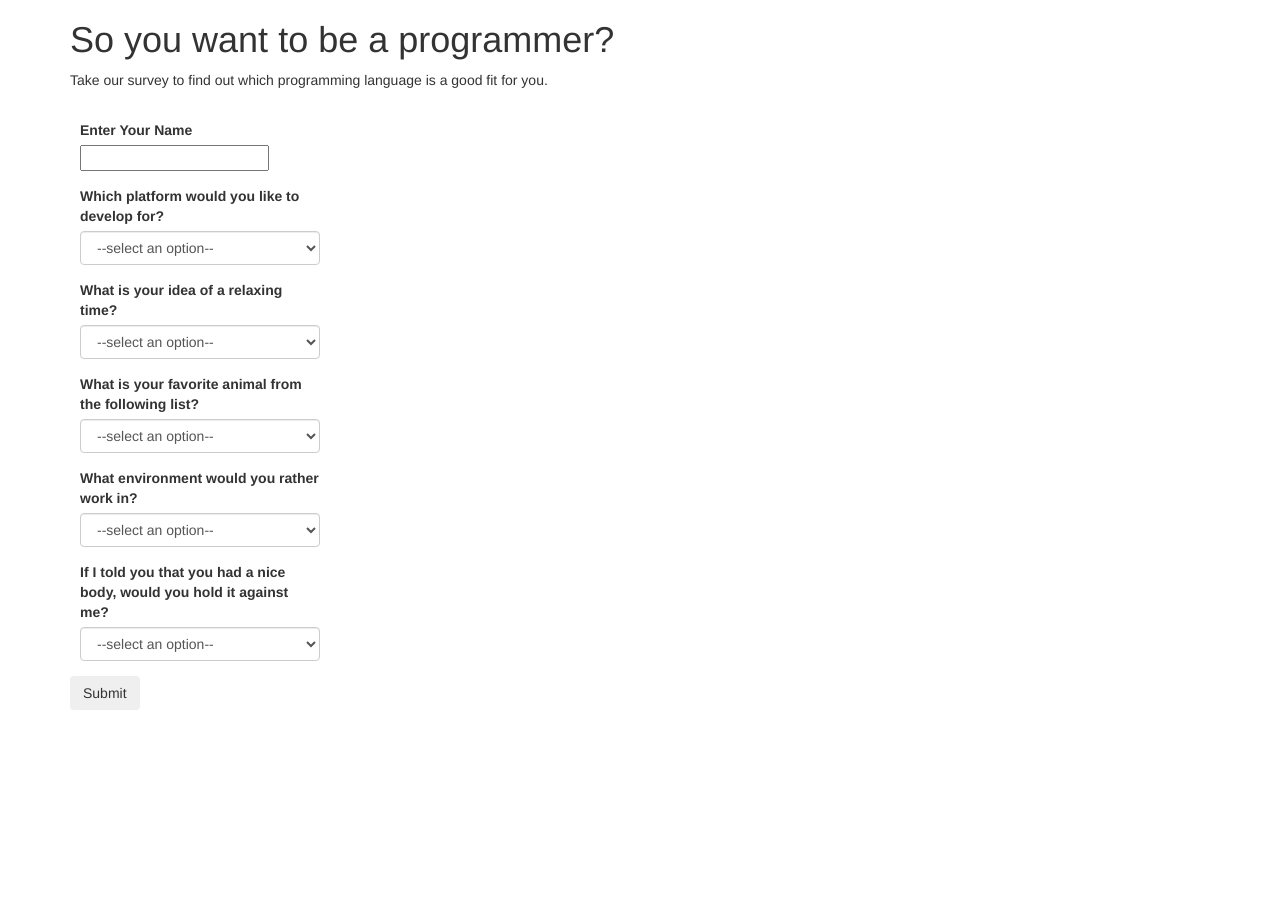
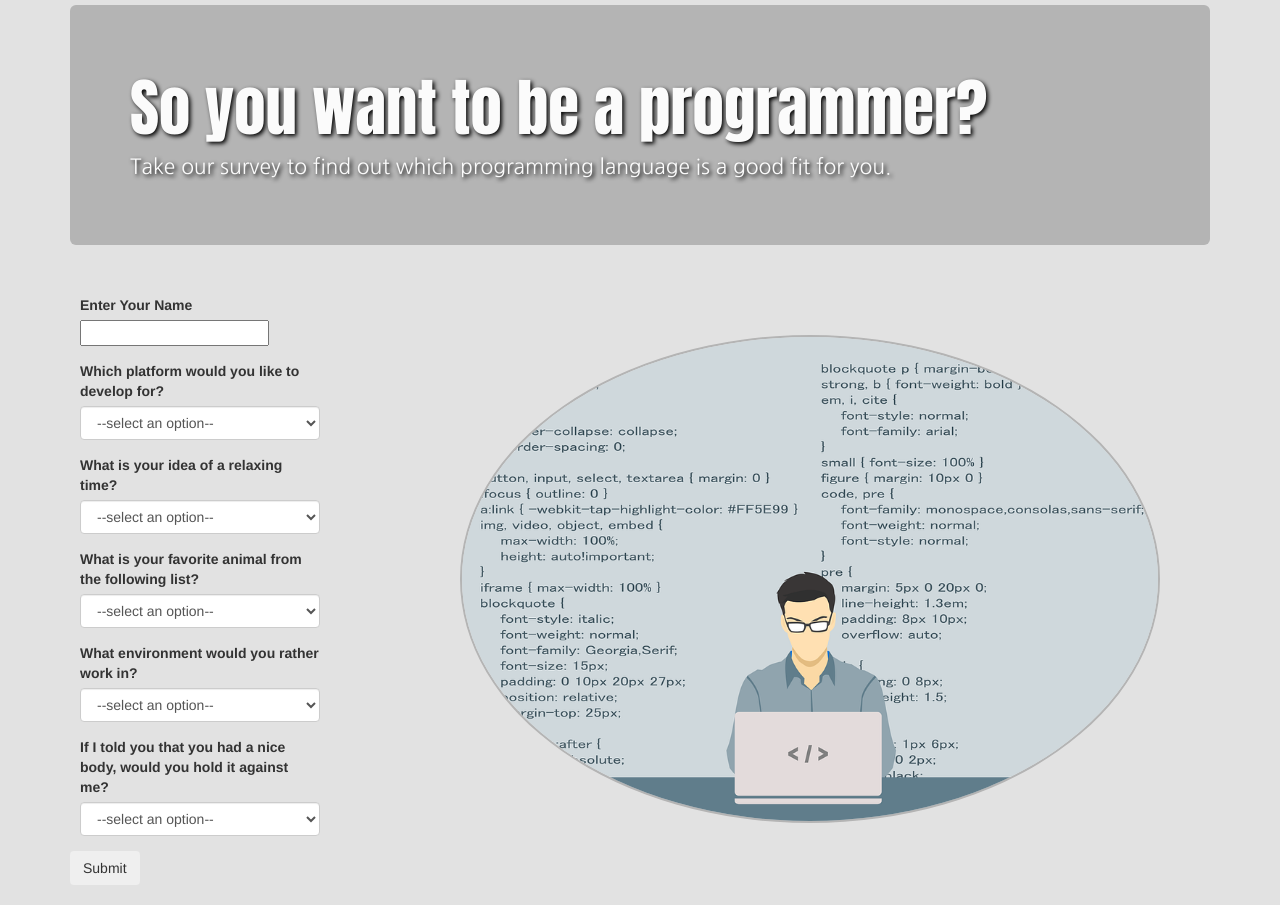
Before and after one commit to mabry1985/programming-survey, a plain HTML site: page index.html in a window 1280 px wide. Before the commit the page ends 800 px from the top, so only its background shows below. Drawn offline with Linux system fonts and the light colour scheme.

Commit message:
add image, more styling, begin refactoring code

```diff
--- a/css/styles.css
+++ b/css/styles.css
@@ -1,3 +1,34 @@
+body {
+  background-color: rgba(226, 226, 226, 1);
+}
+
+h1 {
+font-family: 'Anton', sans-serif;
+}
+
+p {
+  font-family: 'Nanum Gothic', sans-serif;
+}
+
+.main-image {
+  max-width: 700px;
+  margin-top: 40px;
+  margin-left: 0px;
+  border: 2px solid rgb(180, 180, 180);
+  border-radius: 100%;
+}
+
+.pop-up {
+  max-height: 610px;
+}
+
+.jumbotron {
+  background-color: rgb(180, 180, 180);
+  color: #fbfbfb;
+  text-shadow: 2px 2px 4px #000000;
+  margin-top:5px;
+}
+
 .csharp, .javascript, .swift, .wtf {
   display: none;
   max-width: 500px;
@@ -28,6 +59,7 @@
   display: none;
 }
 
+
 @keyframes colorRotate {
   100% {
     -webkit-filter: hue-rotate(360deg);
--- a/index.html
+++ b/index.html
@@ -6,13 +6,16 @@
     <script src="js/scripts.js" charset="utf-8"></script>
     <link rel="stylesheet" href="css/bootstrap.css">
     <link rel="stylesheet" href="css/styles.css">
+    <link href="https://fonts.googleapis.com/css?family=Anton|Nanum+Gothic&display=swap" rel="stylesheet">
     <title>Programming Survey</title>
   </head>
   <body>
     <img class="trippy" src="img/trippy.jpg" alt="psychedelic image">
     <div class="container">
-      <h1>So you want to be a programmer?</h1>
-      <p>Take our survey to find out which programming language is a good fit for you.</p>
+      <div class="jumbotron">
+        <h1>So you want to be a programmer?</h1>
+        <p>Take our survey to find out which programming language is a good fit for you.</p>
+      </div>
       <br>
       <div class="row">
         <div class="col-md-4">
@@ -73,7 +76,8 @@
             <button type="submit" class="btn">Submit</button>
           </form>
         </div>
-        <div class="col-md-8">
+        <div class="pop-up col-md-8">
+          <img class='main-image' src="img/main.jpeg" alt="illustration of a person programming on a laptop">
           <div class="jumbotron csharp">
           <h1><span class="insert"></span>, it looks like you would enjoy learning C#.</h1>
           <p>This general-purpose language was originally designed by Microsoft to be used for developing apps on the Microsoft platform, and C# developers love the language for being pleasant to use and well-designed. If you want to build apps for the Microsoft platform, you should naturally learn C#.
--- a/js/scripts.js
+++ b/js/scripts.js
@@ -15,31 +15,24 @@ $(document).ready(function() {
 
     if (match < 6) {
       $(".csharp").fadeIn(500);
-      $(".javascript, .swift").hide();
+      $(".javascript, .swift, .main-image").hide();
     } else if (match < 10) {
       $(".javascript").fadeIn(500);
-      $(".csharp, .swift").hide();
+      $(".csharp, .swift, .main-image").hide();
     } else if (match < 14) {
       $(".swift").fadeIn();
-      $(".javascript, .csharp").hide();
+      $(".javascript, .csharp .main-image").hide();
     } else if (match <= 16) {
-      $(".swift, .javascript, .csharp").hide();
+      $(".swift, .javascript, .csharp .main-image").hide();
       $(".wtf").fadeIn();
     } else if (match > 16) {
-      $(".swift, .javascript, .csharp, .container").hide();
+      $("nnnnnn.container").hide();
       $("body").addClass("pink");
       $(".trippy").fadeIn(5000);
     }
      else {
       alert("There was an error, please try again.");
     }
-
-
-
-
-
-
     $(".insert").text(name);
-
   });
 });
```
Also changed, not shown: img/main.jpeg (added).
